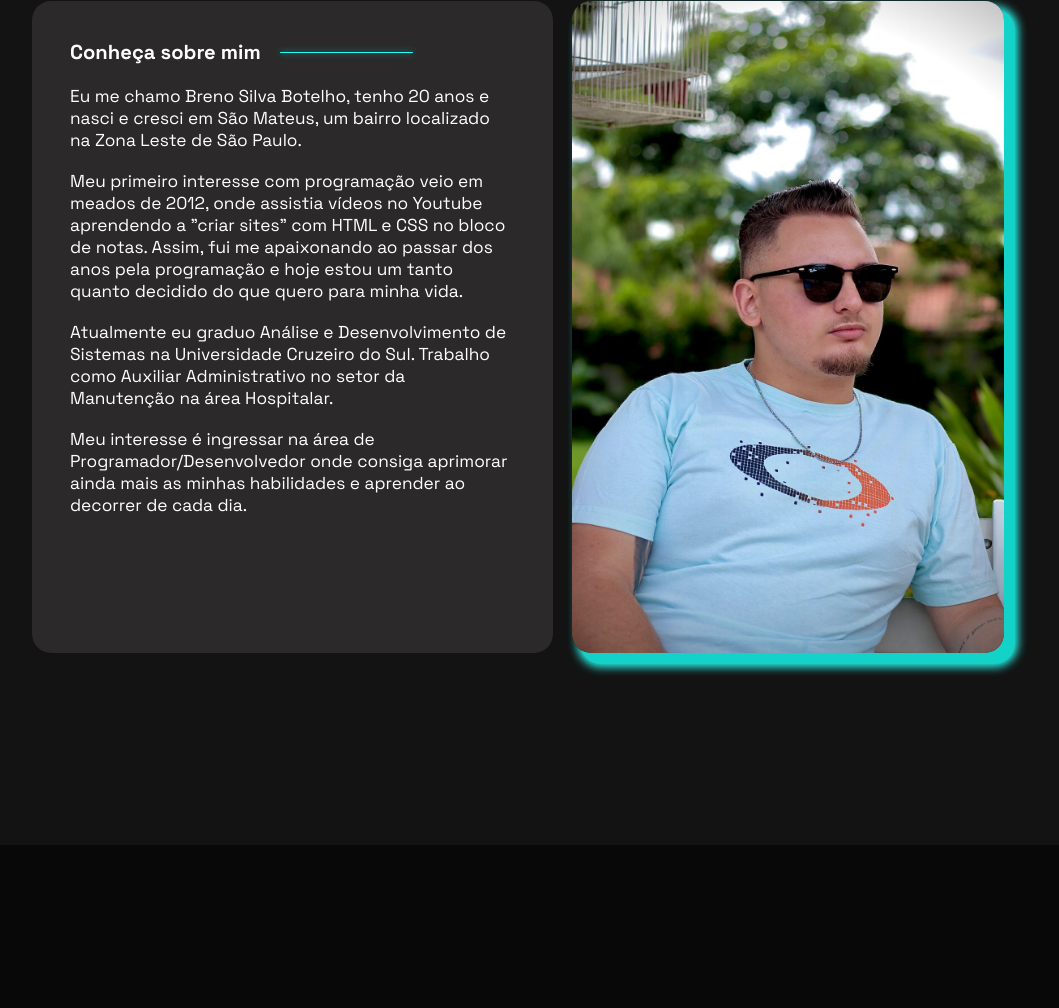
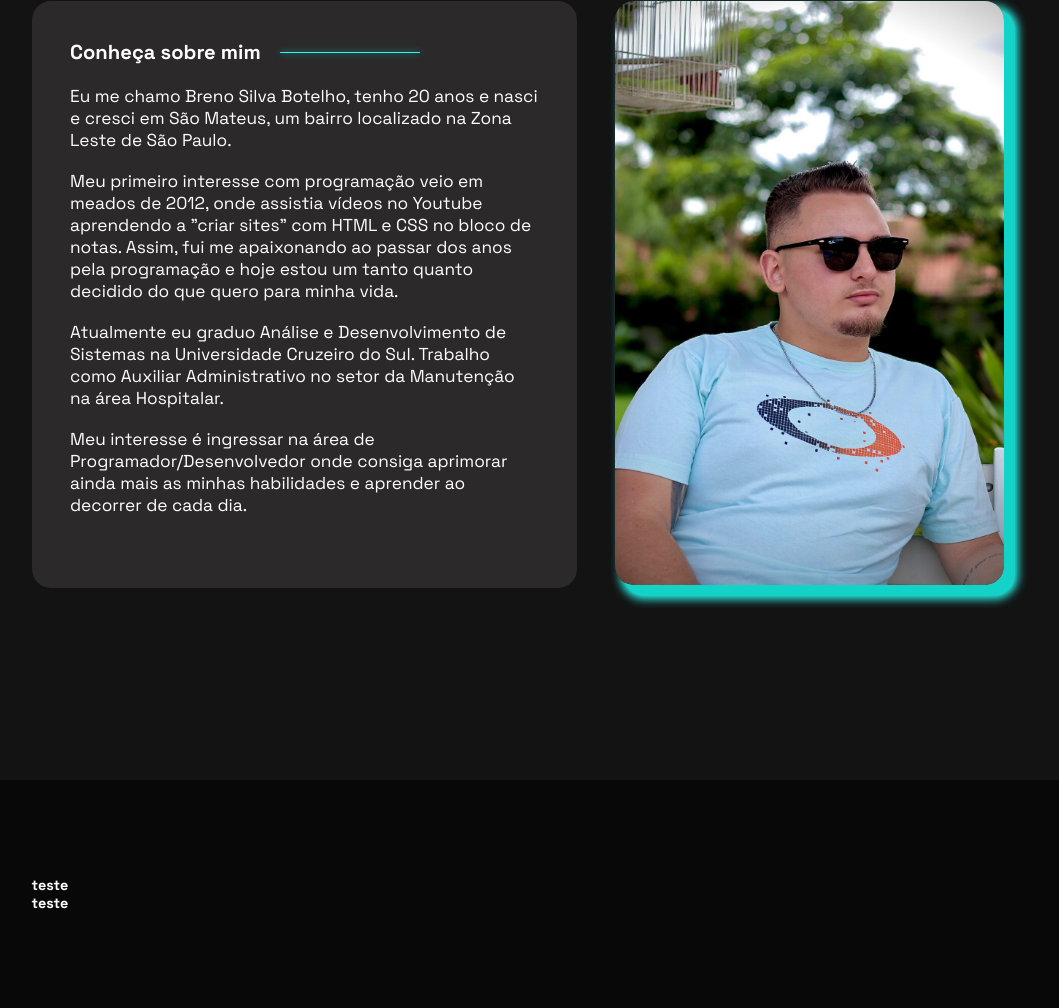
Before and after one commit to brenobotelho/breno-dev, a plain HTML site: page index.html in a window 1280 px wide. Shown: the part 991-1999 px from the top of the page, without its empty margins (122-1181 px from the left). Before the commit the page ends 1836 px from the top, so only its background shows below. Drawn offline with nearby package versions, Linux system fonts and the light colour scheme.

Commit message:
Add files via upload

```diff
--- a/index.html
+++ b/index.html
@@ -92,6 +92,9 @@
                 <p> Atualmente eu graduo Análise e Desenvolvimento de Sistemas na Universidade Cruzeiro do Sul. Trabalho como Auxiliar Administrativo no setor da Manutenção na área Hospitalar. </p>
 
                 <p>Meu interesse é ingressar na área de Programador/Desenvolvedor onde consiga aprimorar ainda mais as minhas habilidades e aprender ao decorrer de cada dia. </p>
+
+
+
             </div>
 
             <div class="about-img">
@@ -100,9 +103,16 @@
 
         </div>
 
+    </section>
 
 
+
+    <section class="projetos" id="projetos">
+        <h1>teste</h1>
+        <h1>teste</h1>
     </section>
+
+
 
 
 
--- a/style/style.css
+++ b/style/style.css
@@ -366,7 +366,7 @@ section {
 /* Section about */
 
 .about {
-    position: absolute;
+    /* position: absolute; */
     min-height: 100vh;
     background: var(--second-bg-color);
 }
@@ -381,7 +381,6 @@ section {
     pointer-events: none;
     text-transform: uppercase;
     letter-spacing: 1rem;
-
 }
 
 .title-page {
@@ -397,7 +396,7 @@ section {
 .content-about {
     margin: 10rem 0;
     display: flex;
-    gap: 2rem;
+    gap: 4rem;
     width: 100%;
 }
 
@@ -414,12 +413,11 @@ section {
 }
 
 .about-img {
-    width: 80%;
+    max-width: 40%;
 }
 
 .about-img img {
     width: 100%;
-    height: 100%;
     border-radius: 2rem;
 
     border-radius: 2rem;
@@ -453,7 +451,10 @@ section {
 }
 
 
-.title-introduction {
+
+
+.projetos {
+
 
 }
 
```
